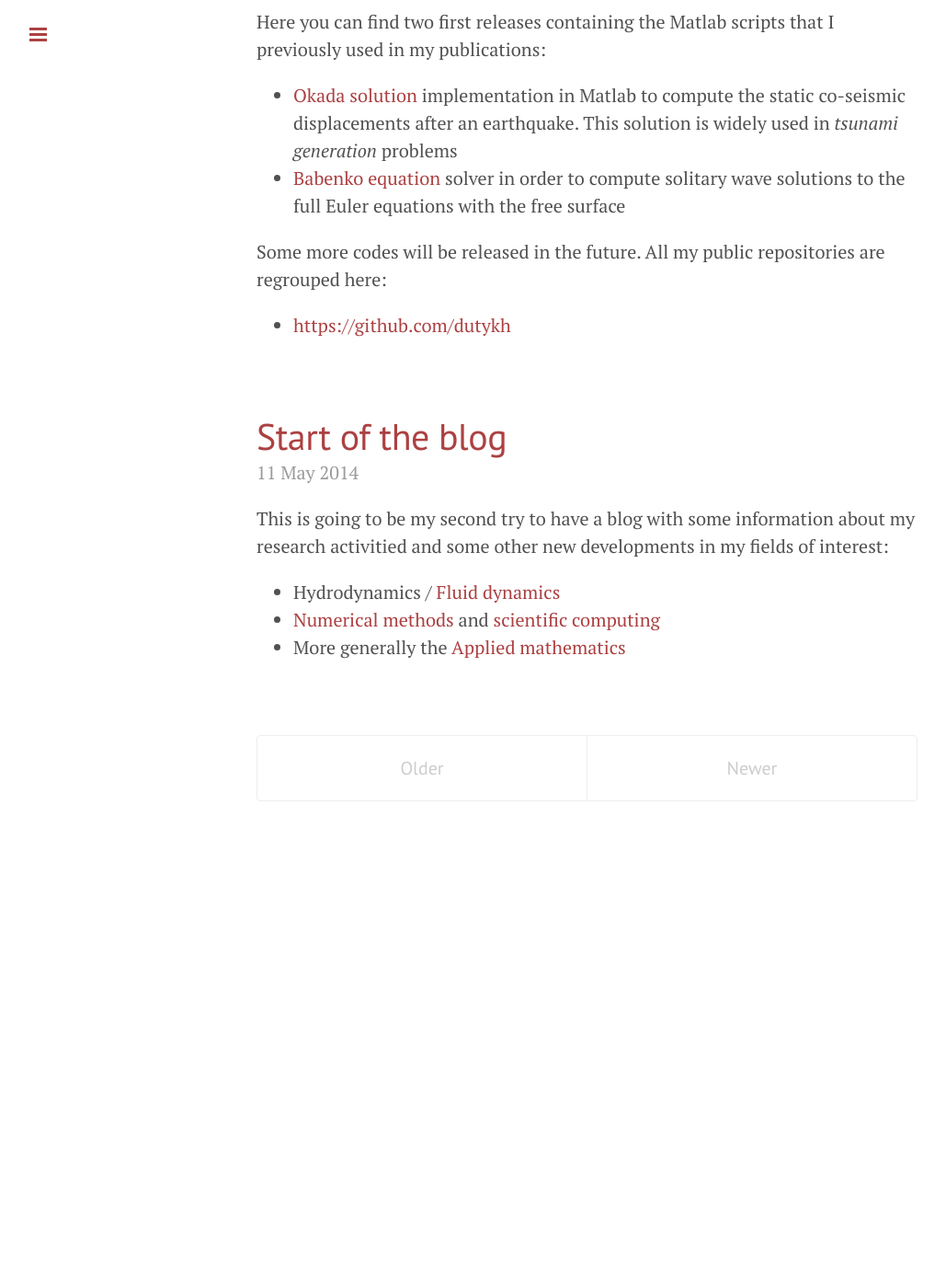
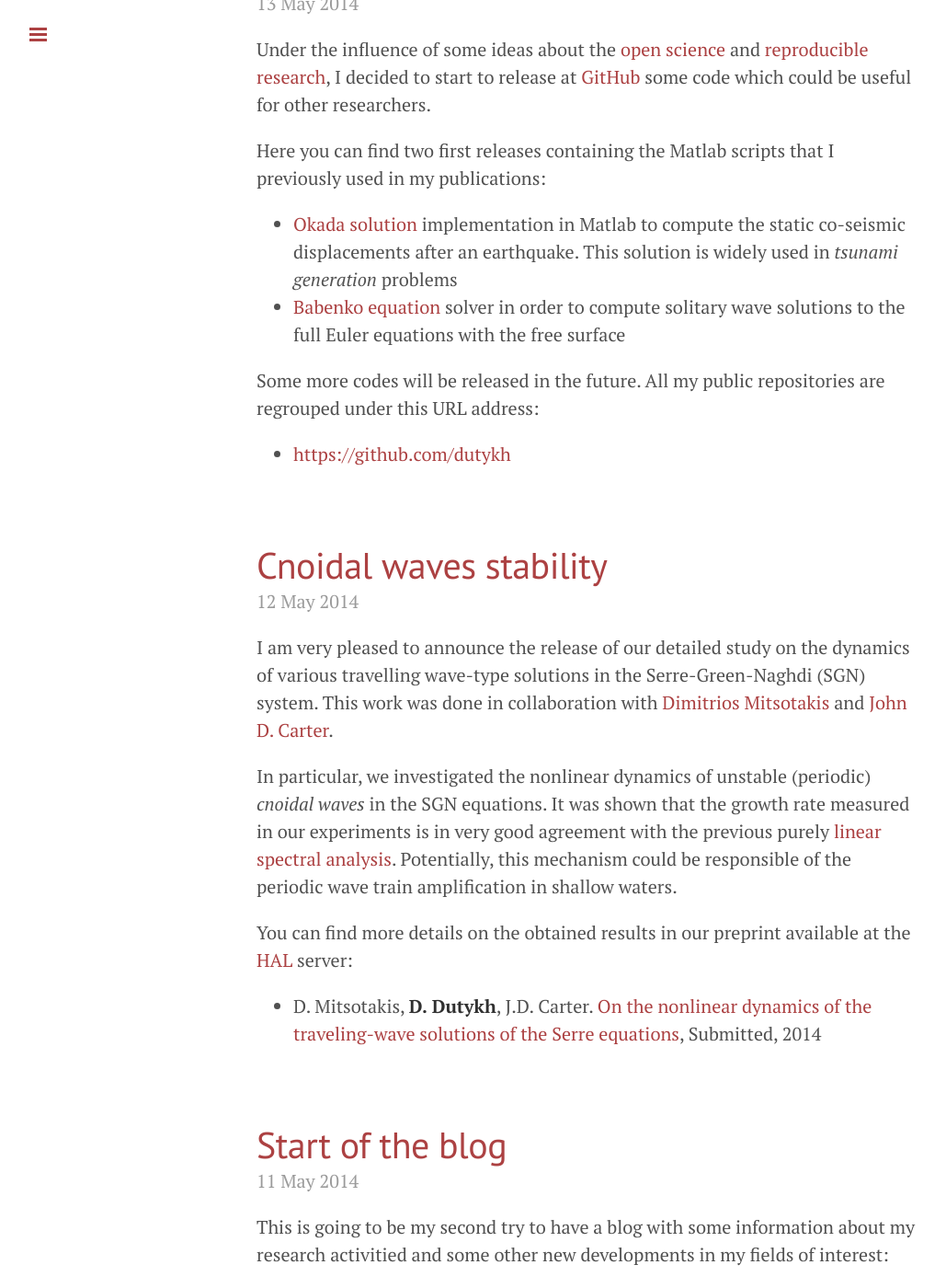
Before and after one commit to dutykh/dutykh.github.io, a Jekyll site: the page built from index.html, in a window 1280 px wide and 1400 px high, scrolled down 493 px. Shown: the whole window at 92% size, without its empty margins (1-1030 px from the left). Built offline with Jekyll 4.4.1, drawn with Linux system fonts in a browser that asks for light colours; Markdown is read by kramdown in place of the engine named in the settings; the list of posts is cut into pages by our own code; before the commit the page ends 1424 px from its top, so only the background shows below that; some of the changed text lies outside the part shown.

Commit message:
New posts

```diff
--- /dev/null
+++ b/_posts/2014-05-12-dsw-serre-with-johncarter.md
@@ -0,0 +1,12 @@
+---
+layout: post
+title: Cnoidal waves stability
+---
+
+I am very pleased to announce the release of our detailed study on the dynamics of various travelling wave-type solutions in the Serre-Green-Naghdi (SGN) system. This work was done in collaboration with [Dimitrios Mitsotakis](https://sites.google.com/site/dmitsot/) and [John D. Carter](http://fac-staff.seattleu.edu/carterj1/web/).
+
+In particular, we investigated the nonlinear dynamics of unstable (periodic) *cnoidal waves* in the SGN equations. It was shown that the growth rate measured in our experiments is in very good agreement with the previous purely [linear spectral analysis](http://www.sciencedirect.com/science/article/pii/S0997754610001287). Potentially, this mechanism could be responsible of the periodic wave train amplification in shallow waters.
+
+You can find more details on the obtained results in our preprint available at the [HAL](http://hal.archives-ouvertes.fr/) server:
+
+* D. Mitsotakis, **D. Dutykh**, J.D. Carter. [On the nonlinear dynamics of the traveling-wave solutions of the Serre equations](http://hal.archives-ouvertes.fr/hal-00984035), Submitted, 2014
--- a/_posts/2014-05-12-github-scripts.md
+++ b/_posts/2014-05-13-github-scripts.md
@@ -3,13 +3,13 @@ layout: post
 title: Matlab scripts
 ---
 
-Under the influence of some ideas about the [open science](http://www.openscience.org/blog/) and [reproducible research](http://www.siam.org/news/news.php?id=2064&goback=.gde_112393_member_232769759), I decided to start to release at [GitHub](https://github.com/) some code which could be useful for other researchers. The
+Under the influence of some ideas about the [open science](http://www.openscience.org/blog/) and [reproducible research](http://www.siam.org/news/news.php?id=2064&goback=.gde_112393_member_232769759), I decided to start to release at [GitHub](https://github.com/) some code which could be useful for other researchers.
 
 Here you can find two first releases containing the Matlab scripts that I previously used in my publications:
 
 * [Okada solution](https://github.com/dutykh/Okada) implementation in Matlab to compute the static co-seismic displacements after an earthquake. This solution is widely used in *tsunami generation* problems
 * [Babenko equation](https://github.com/dutykh/BabenkoSolitaryWave) solver in order to compute solitary wave solutions to the full Euler equations with the free surface
 
-Some more codes will be released in the future. All my public repositories are regrouped here:
+Some more codes will be released in the future. All my public repositories are regrouped under this URL address:
 
 * [https://github.com/dutykh](https://github.com/dutykh)
--- a/_posts/2014-05-15-D-cascade.md
+++ b/_posts/2014-05-15-D-cascade.md
@@ -2,3 +2,6 @@
 layout: post
 title: Dynamic energy cascades
 ---
+
+* **D. Dutykh**, E. Tobisch. [Direct dynamical energy cascade in the modified KdV equation](http://hal.archives-ouvertes.fr/hal-00990724), Submitted, 2014
+* **D. Dutykh**, E. Tobisch. [Observation of the Inverse Energy Cascade in the modified Korteweg-de Vries Equation](http://hal.archives-ouvertes.fr/hal-00991944), Submitted, 2014
```
